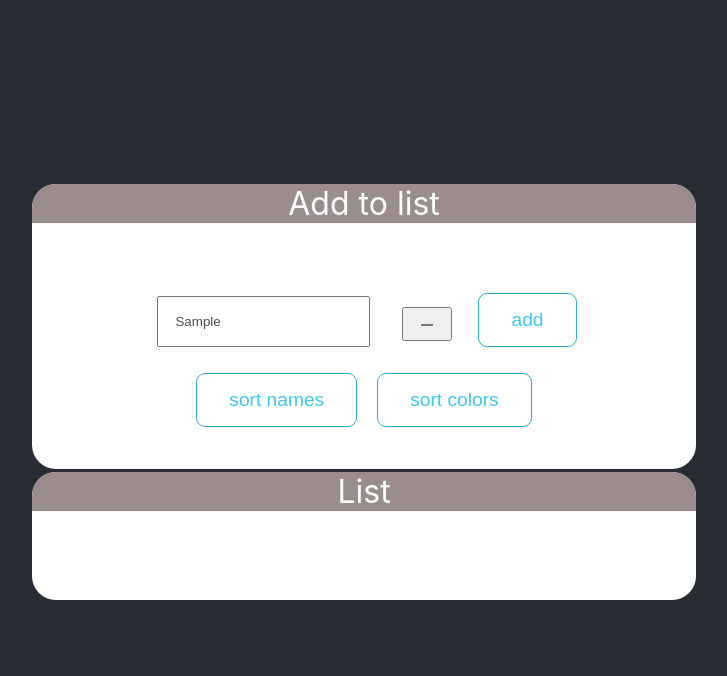
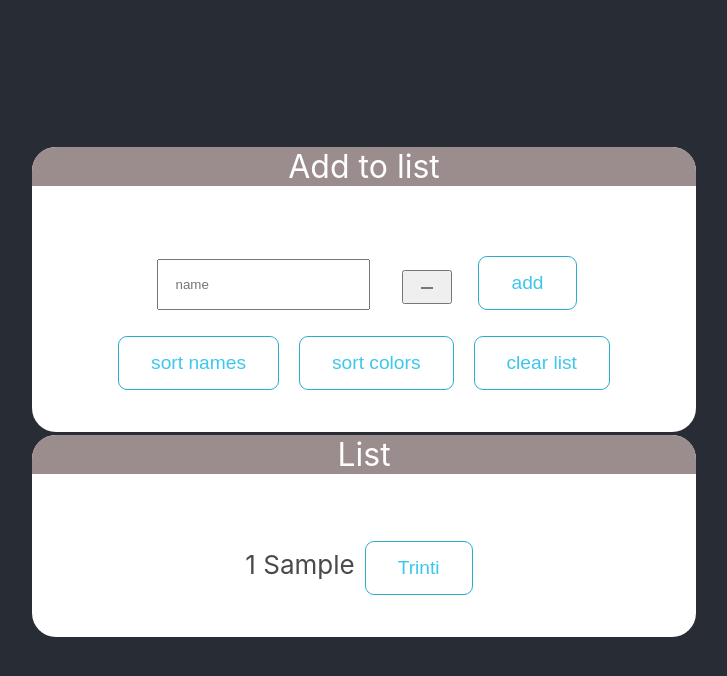
Before and after one commit to brokenfingers/reactjs_bit, a React (Create React App) app: page / in a window 1280 px wide. Both pictures are taken after typing "Sample" into the empty fields and a click on the button "add". Shown: the top 676 px of the page, without its empty margins (276-1003 px from the left). Built offline with nearby package versions, Linux system fonts and the light colour scheme.

Commit message:
delete list item on button

```diff
--- a/src/App.jsx
+++ b/src/App.jsx
@@ -1,13 +1,14 @@
 import './App.css'
-import {useState} from 'react'
+import {useEffect, useState} from 'react'
 import ListItem from './Components/016/ListItem'
-
+import rand from './Functions/rand'
 
 function App() {
 
     const [nameState, setNameState] = useState('')
-    const [nameColor, setColorState] = useState(null)
+    const [nameColor, setColorState] = useState('#ffffff')
     const [list, setList] = useState([])
+    const [clickedId, setClickedId] = useState(null)
 
     const handleTextChange = (e) => {
         setNameState(e.target.value)
@@ -17,18 +18,29 @@ function App() {
         setColorState(e.target.value)
     }
 
+
+
+    useEffect(()=>{
+       setList(i=>[...i.filter(d=> d.id!==clickedId)])
+    }, [clickedId])
+
+
     const handleClick = () => {
         if(!nameState|| !nameColor ) return
 
-        setList(i => [...i, {nameState, nameColor }])
+        setList(i => [...i, {nameState, nameColor, id:rand(10000, 99000)}])
         setNameState('')
-        setColorState(null)
+        setColorState('#ffffff')
     }
     const sortNames = () => {
         setList(i => [...list.sort((a, b) => a.nameState.localeCompare(b.nameState) )])
     }
     const sortColors = () => {
         setList(i => [...list.sort((a, b) => a.nameColor.localeCompare(b.nameColor) )])
+    }
+
+    const clearList = () => {
+        setList([])
     }
 
     return (
@@ -41,16 +53,17 @@ function App() {
                     <button onClick={handleClick}>add</button>
                     <button onClick={sortNames}>sort names</button>
                     <button onClick={sortColors}>sort colors</button>
+                    <button onClick={clearList}>clear list</button>
 
                 </div>
                 <div className='card'>
                     <p className='title'>List</p>
 
                         <>
-{
+                        {
 
-                        list.length > 0 ? list.map((itm, i)=><ListItem key={i} itm={itm} listNr={i+1}></ListItem> ): null
-}
+                            list.length > 0 ? list.map((itm, i)=><ListItem setClickedId={setClickedId} key={i} itm={itm} listNr={i+1}></ListItem> ): null
+                        }
 
                         </>
 
--- a/src/Components/016/ListItem.jsx
+++ b/src/Components/016/ListItem.jsx
@@ -1,9 +1,16 @@
 
 
-function ListItem({itm, listNr}) {
+function ListItem({itm, listNr, setClickedId}) {
+
+    const setId = () =>
+    {
+        setClickedId(itm.id)
+    }
 
     return(
-        <div style={{backgroundColor:itm.nameColor}}>{listNr} {itm.nameState}</div>
+        <div  style={{backgroundColor:itm.nameColor}}>{listNr} {itm.nameState}
+            <button onClick={setId}>Trinti</button>
+        </div>
     )
 }
 
```
